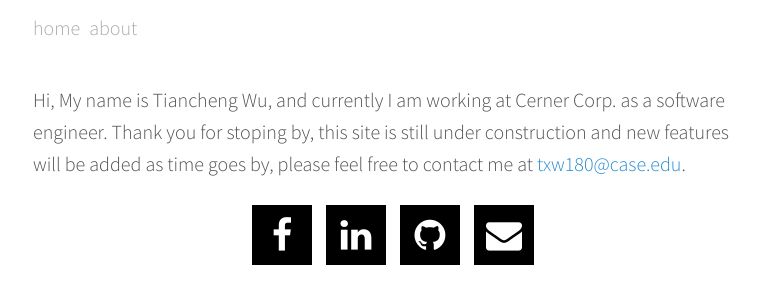
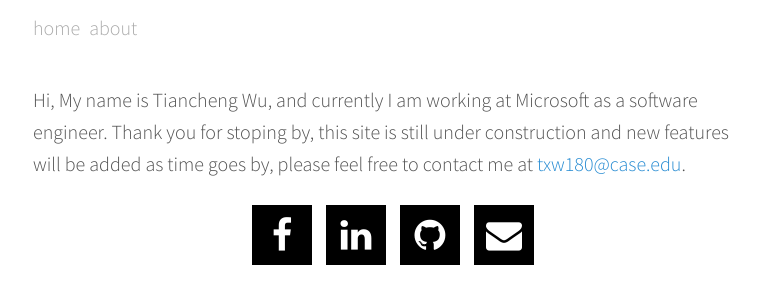
Before and after one commit to ilikeeatingrice/ilikeeatingrice.github.io, a Jekyll site: the page built from about.html, in a window 1280 px wide. Shown: the part 142-424 px from the top of the page, without its empty margins (247-1031 px from the left). Built offline with Jekyll 4.4.1, drawn with Linux system fonts in a browser that asks for light colours; nearby versions of some CDN libraries.

Commit message:
Update current position

```diff
--- a/about.html
+++ b/about.html
@@ -5,7 +5,7 @@ layout: page
 ---
 <link rel="stylesheet" href="https://maxcdn.bootstrapcdn.com/font-awesome/4.4.0/css/font-awesome.min.css">
 <link rel=stylesheet type=text/css href="/static/style.css">
-  <p>Hi, My name is Tiancheng Wu, and currently I am working at Cerner Corp. as a software engineer. Thank you for stoping by, this site is still under construction and new features will be added as time goes by, please feel free to contact me at  <a href="mailto:txw180@case.edu">txw180@case.edu</a>.</p>
+  <p>Hi, My name is Tiancheng Wu, and currently I am working at Microsoft as a software engineer. Thank you for stoping by, this site is still under construction and new features will be added as time goes by, please feel free to contact me at  <a href="mailto:txw180@case.edu">txw180@case.edu</a>.</p>
 <div class="social_network">
   <a class="icon-link facebook" href="https://www.facebook.com/tiancheng.wu.7" target="_blank"><i class="fa fa-facebook"></i></a>
 <a class="icon-link linkedin" href="https://www.linkedin.com/pub/tiancheng-wu/7b/a40/68" target="_blank"><i class="fa fa-linkedin"></i></a>
```
